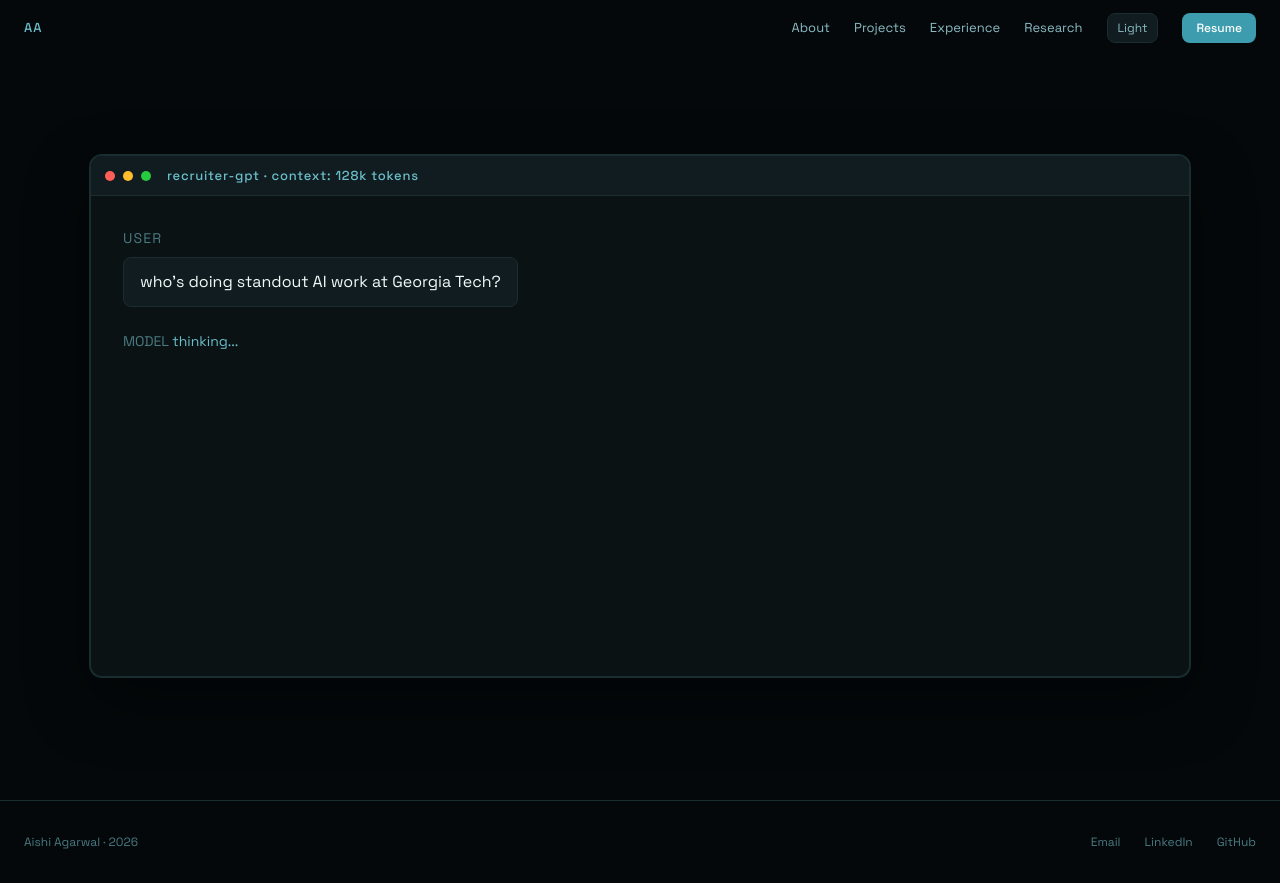
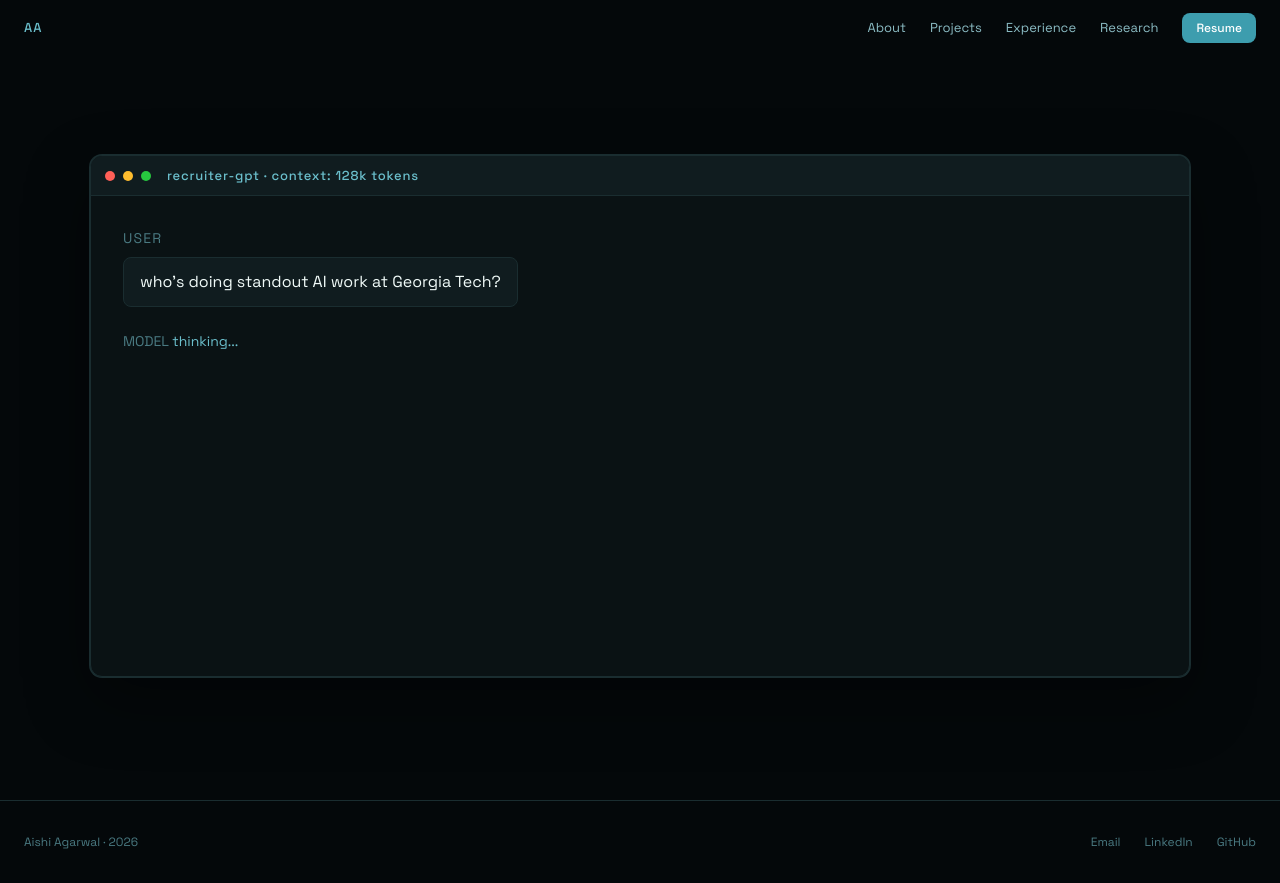
Before and after one commit to Aishi25/PersonalPortfolio, a Next.js app: page / in a window 1280 px wide. Built offline with nearby package versions, Linux system fonts and the light colour scheme.

Commit message:
Remove light/dark toggle from nav

```diff
--- a/components/Nav.tsx
+++ b/components/Nav.tsx
@@ -72,34 +72,7 @@ export function Nav() {
           </a>
         ))}
 
-        {mounted && (
-          <button
-            onClick={() => setTheme(theme === "dark" ? "light" : "dark")}
-            aria-label="Toggle theme"
-            style={{
-              background: "var(--surface-2)",
-              border: "1px solid var(--border)",
-              borderRadius: "var(--radius)",
-              padding: "5px 10px",
-              cursor: "pointer",
-              fontSize: "12px",
-              color: "var(--text-secondary)",
-              transition: "border-color 0.15s, color 0.15s",
-            }}
-            onMouseEnter={(e) => {
-              e.currentTarget.style.borderColor = "var(--primary)";
-              e.currentTarget.style.color = "var(--text)";
-            }}
-            onMouseLeave={(e) => {
-              e.currentTarget.style.borderColor = "var(--border)";
-              e.currentTarget.style.color = "var(--text-secondary)";
-            }}
-          >
-            {theme === "dark" ? "Light" : "Dark"}
-          </button>
-        )}
-
-        <a
+<a
           href="/Aishi-Agarwal-Resume.pdf"
           target="_blank"
           rel="noopener noreferrer"
```
